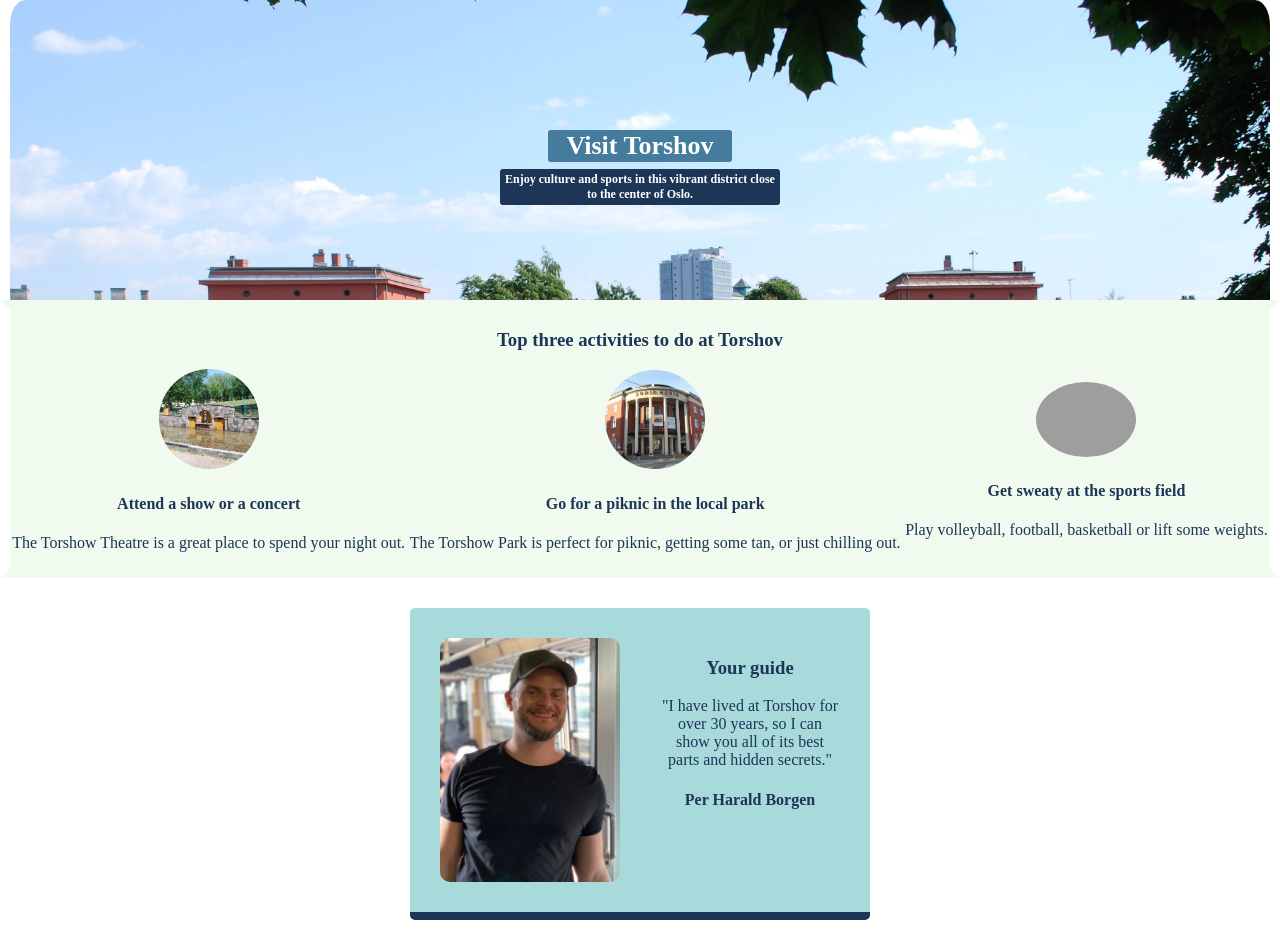
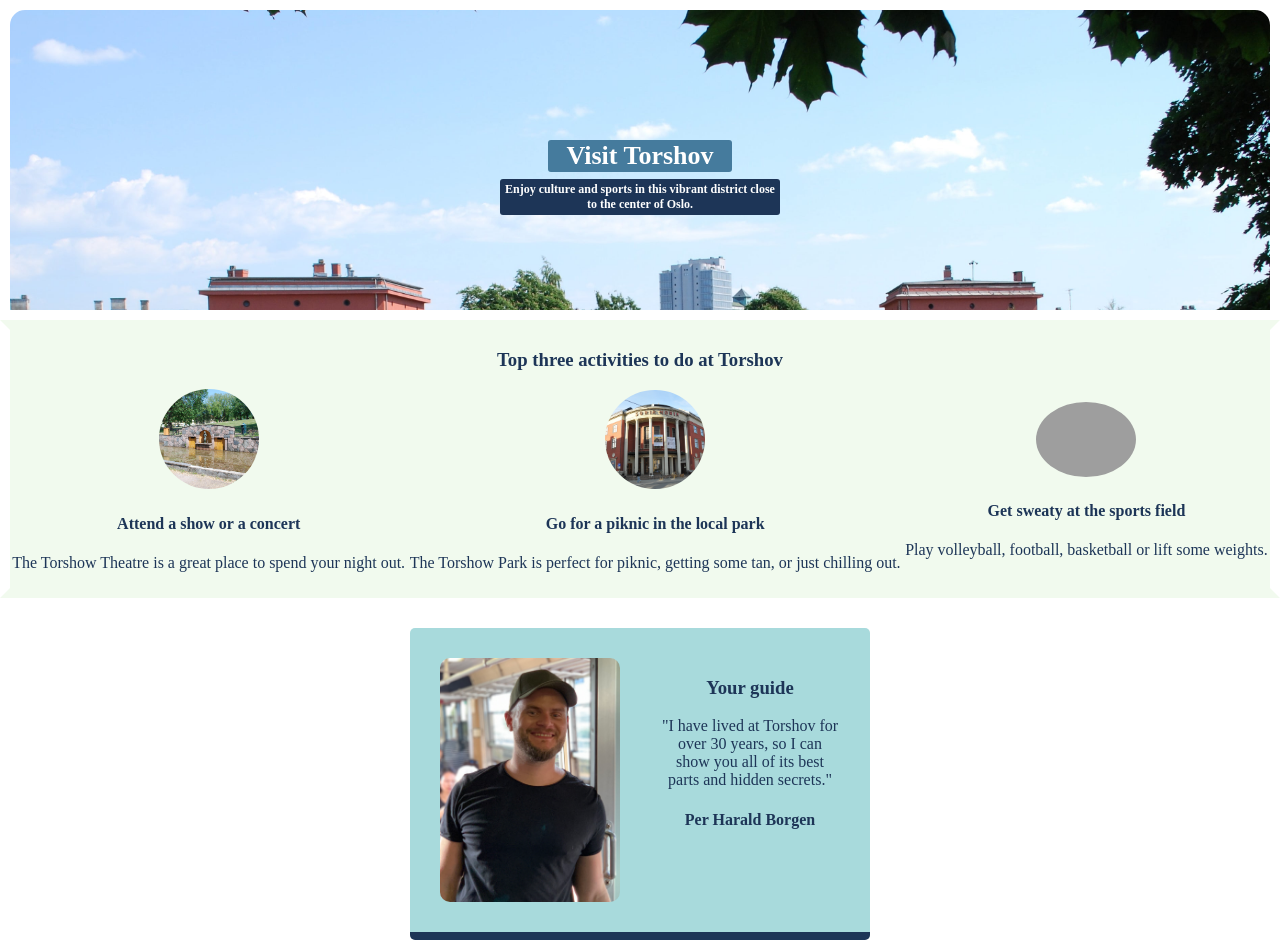
Before and after one commit to skalanta22/myhometown-finalProject, a plain HTML site: page index.html in a window 1280 px wide. Drawn offline with Linux system fonts and the light colour scheme; grey boxes are pictures that could not be loaded.

Commit message:
top border fixed

```diff
--- a/styles.css
+++ b/styles.css
@@ -22,8 +22,7 @@ body {
     justify-content: center;
     align-items: center;
     flex-direction: column;
-    border-right: 10px solid white;
-    border-left: 10px solid white;
+    border: 10px solid white;
     border-top-right-radius: 25px;
     border-top-left-radius: 25px;
 }
```
